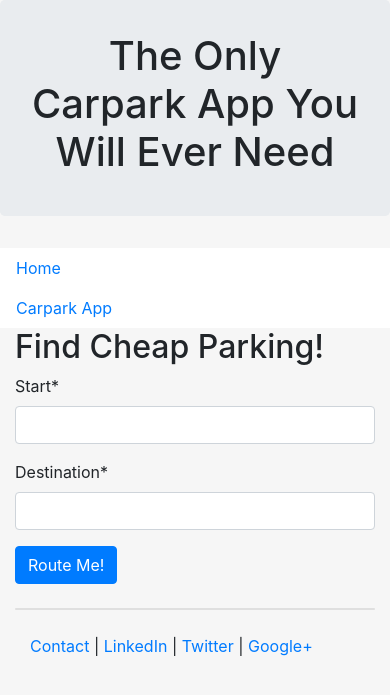
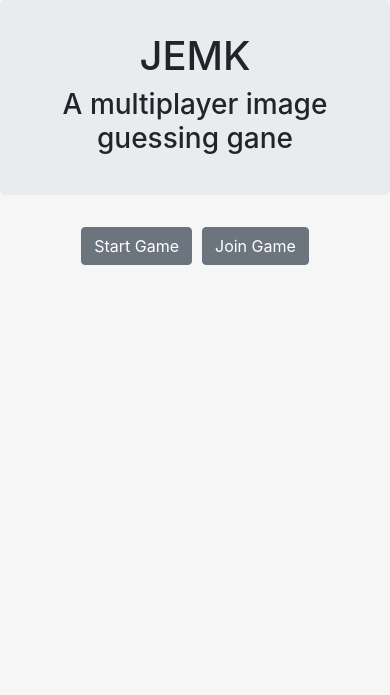
Before and after one commit to JEMK-2k19/Puzzle-Generator, a Django app: page /carpark/ in a window 390 px wide. Shown: the top 695 px of the page. Run offline with Django 3.2, Linux system fonts and the light colour scheme; parts of the project's set-up code (start-up, migrations or seed data) failed here and were passed over; some libraries are stand-ins or nearby versions.

Commit message:
Buttons Added

```diff
--- a/carpark/templates/carpark/carpark.html
+++ b/carpark/templates/carpark/carpark.html
@@ -1,34 +1,9 @@
 {% extends 'base_layout.html' %}
-
-{% load crispy_forms_tags %}
 
 {% block content %}
 
 <div class = "input-data">
   <h2>Find Cheap Parking!</h2>
-  <form class="form-group" action="./" method="post">
-    {% csrf_token %}
-    <div class="row">
-      <div class="col-sm-12">
-        <!--<input class="form-control" type="text" placeholder="Enter your location">-->
-        {{ form.start|as_crispy_field }}
-      </div>
-      <div class="col-sm-12">
-        <!--<input class="form-control" type="text" placeholder="Enter your destination">-->
-        {{ form.destination|as_crispy_field }}
-      </div>
-      <div class="col-sm-2">
-        <button type="submit" class="btn btn-primary mb-2">Route Me!</button>
-      </div>
-    </div>
-  </form>
-  <div class="card">
-    <ul class="list-group list-group-flush">
-      {% for location in output %}
-        <li class="list-group-item">{{ location }}</li>
-      {% endfor %}
-    </ul>
-  </div>
 </div>
 
 {% endblock %}
--- /dev/null
+++ b/carpark/templates/carpark/new.html
@@ -0,0 +1,13 @@
+{% extends 'base_layout.html' %}
+
+{% block content %}
+
+<div class="button-container">
+    <div class="row justify-content-center">
+        <button type="button" class="btn btn-secondary">Start Game</button>
+        <div class = "divider"></div>
+        <button type="button" class="btn btn-secondary">Join Game</button>
+    </div>
+</div>
+
+{% endblock %}
--- a/carpark/urls.py
+++ b/carpark/urls.py
@@ -4,5 +4,5 @@ from . import views
 app_name = "carpark"
 
 urlpatterns = [
-    re_path(r'^$', views.carpark_view, name="carpark_view")
+    re_path(r'^$', views.new_view, name="new_view")
 ]
--- a/carpark/views.py
+++ b/carpark/views.py
@@ -18,6 +18,9 @@ def carpark_view(request):
         form = forms.RouteForm()
     return render(request, 'carpark/carpark.html', {'form': form, 'output': output})
 
+def new_view(request):
+    return render(request, 'carpark/new.html')
+
 def read_csv(fname):
     new = []
     with open(fname, encoding = 'utf-8') as f:
--- a/templates/base_layout.html
+++ b/templates/base_layout.html
@@ -2,7 +2,7 @@
 <html lang="en">
 
 <head>
-	<title>Carpark</title>
+	<title>JEMK</title>
 	<meta charset="utf-8" />
 	{% load static %}
 	<link rel="stylesheet" href="{% static 'css/bootstrap.min.css' %}" type = "text/css"/>
@@ -17,81 +17,31 @@
 </head>
 
 <body class="body" style="background-color:#f6f6f6">
-	<!--<nav class="navbar navbar-expand-md navbar-dark fixed-top bg-dark">-->
-		<!--<a class="navbar-brand" href="#">Vroom</a>-->
-		<!--<button class="navbar-toggler" type="button" data-toggle="collapse" data-target="#navbarsExampleDefault" aria-controls="navbarsExampleDefault" aria-expanded="false" aria-label="Toggle navigation">-->
-			<!--<span class="navbar-toggler-icon"></span>-->
-		<!--</button>-->
-
-		<!--<div class="collapse navbar-collapse" id="navbarsExampleDefault">-->
-			<!--<ul class="navbar-nav mr-auto">-->
-				<!--<li class="nav-item active">-->
-					<!--<a class="nav-link" href="#">Home <span class="sr-only">(current)</span></a>-->
-				<!--</li>-->
-				<!--<li class="nav-item">-->
-					<!--<a class="nav-link" href="#">Link</a>-->
-				<!--</li>-->
-				<!--<li class="nav-item dropdown">-->
-					<!--<a class="nav-link dropdown-toggle" href="http://example.com" id="dropdown01" data-toggle="dropdown" aria-haspopup="true" aria-expanded="false">Dropdown</a>-->
-					<!--<div class="dropdown-menu" aria-labelledby="dropdown01">-->
-						<!--<a class="dropdown-item" href="#">Action</a>-->
-						<!--<a class="dropdown-item" href="#">Another action</a>-->
-						<!--<a class="dropdown-item" href="#">Something else here</a>-->
-					<!--</div>-->
-				<!--</li>-->
-			<!--</ul>-->
-			<!--<form class="form-inline my-2 my-lg-0">-->
-				<!--<input class="form-control mr-sm-2" type="text" placeholder="Search" aria-label="Search">-->
-				<!--<button class="btn btn-outline-success my-2 my-sm-0" type="submit">Search</button>-->
-			<!--</form>-->
-		<!--</div>-->
-	<!--</nav>-->
 	<main>
 		<section class="jumbotron text-center">
 			<div class="container-fluid" style="min-height:90%; ">
 				<div class="row">
-						<!--<div class="col-sm-2">-->
-							<!--<br>-->
-							<!--<center>-->
-							<!--<img src="{% static 'syntax.png' %}" class="responsive-img" style='max-height:100px;' alt="face">-->
-							<!--</center>-->
-						<!--</div>-->
 						<div class="col-sm-12">
 							<div>
-                                <center>
-                                <h1>The Only Carpark App You Will Ever Need</h1>
-                                </center>
-                            </div>
+                                <h1>JEMK</h1>
+								 <h3>A multiplayer image guessing gane</h3>
+							</div>
 						</div>
 				</div>
 	  </section>
-
-			<div class="row">
-			  <div class="col-sm-3">
-			   <!-- Great, til you resize. -->
-				<div class="well bs-sidebar affix" id="sidebar" style="background-color:#fff">
-				<!-- <div class="well bs-sidebar" id="sidebar" style="background-color:#fff"> -->
-				  <ul class="nav nav-pills flex-column">
-					<li class="nav-item"><a class = "nav-link" href='/'>Home</a></li>
-					<li class="nav-item"><a class = "nav-link" href='/carpark/'>Carpark App</a></li>
-                    <li class="nav-item"></li>
-				</div> <!--well bs-sidebar affix-->
-			  </div> <!--col-sm-3-->
-			  <div class="col-sm-9">
-				<div class='container-fluid'>
-				   {% block content %}
-				   {% endblock %}
-				</div>
-			  </div>
-			</div>
+		<div class = 'container-fluid'>
+			{% block content %}
+			{% endblock %}
 		</div>
-		<br>
-		<footer>
-			<div class="container-fluid" style='margin-left:15px'>
-				<p><a href="#" target="blank">Contact</a> | <a href="#" target="blank">LinkedIn</a> | <a href="#" target="blank">Twitter</a> | <a href="#" target="blank">Google+</a></p>
-			</div>
-		</footer>
 	</main>
 </body>
 
 </html>
+
+<style>
+	.divider{
+    width:10px;
+    height:auto;
+    display:inline-block;
+}
+</style>
```
